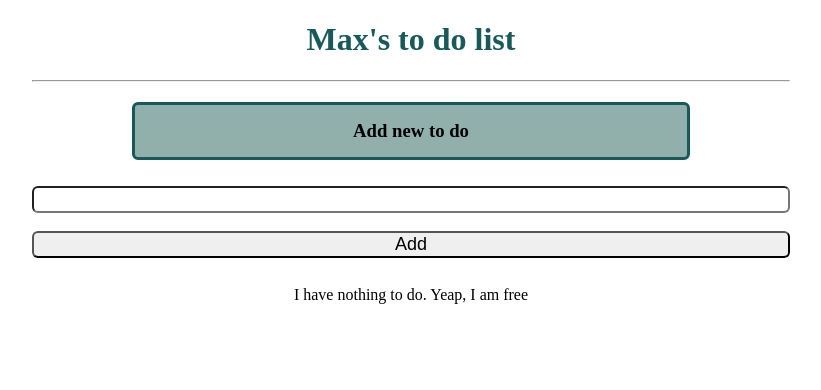
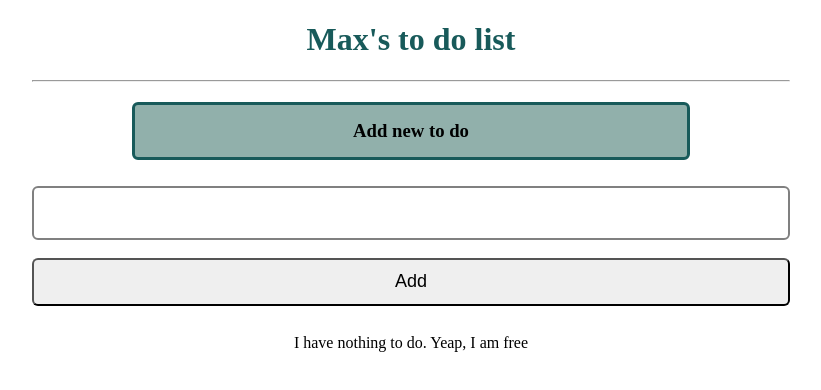
Before and after one commit to NuraiG/Todo-app, a Vue app: page / in a window 1280 px wide. Shown: the top 390 px of the page, without its empty margins (229-1050 px from the left). Built offline with nearby package versions, Linux system fonts and the light colour scheme.

Commit message:
Fixed a bug with list rendering

```diff
--- a/src/App.vue
+++ b/src/App.vue
@@ -2,7 +2,7 @@
   <my-title :title="userName"></my-title>
   <hr />
   <todo-form @add="addNewItem"></todo-form>
-  <todo-list :todos="mytodos" @removeItem="remove(index)"></todo-list>
+  <todo-list :todos="mytodos" @removeItem="remove"></todo-list>
 </template>
 
 <script>
@@ -27,7 +27,10 @@ export default {
       todos.value.unshift(value);
     }
     function removeItem(index) {
-      todos.value.splice(index, 1);
+      console.log(todos.value);
+      console.log(index);
+      const toRemove=todos.value.splice(index, 1);
+      console.log(toRemove)
     }
     return {
       userName,
--- a/src/components/TodoForm.vue
+++ b/src/components/TodoForm.vue
@@ -35,12 +35,12 @@ export default {
 }
 input {
   background-color: transparent;
-  border: 2px solid rgba($color: white, $alpha: 0.35);
+  border: 2px solid gray;
   color: inherit;
 }
 button,
 input {
-  height: $48px;
+  height: 48px;
   box-shadow: none;
   outline: none;
   padding-left: 12px;
--- a/src/components/TodoList.vue
+++ b/src/components/TodoList.vue
@@ -3,7 +3,7 @@
     <p v-if="todos.length === 0">I have nothing to do. Yeap, I am free</p>
     <h2 v-else>My todo list:</h2>
     <ul>
-      <li v-for="(todo, index) in todos" :key="index">
+      <li v-for="(todo, index) in todos" :key="todo + index">
         <span> {{ todo }}</span>
         <button @click="remove(index)">Done</button>
       </li>
```
